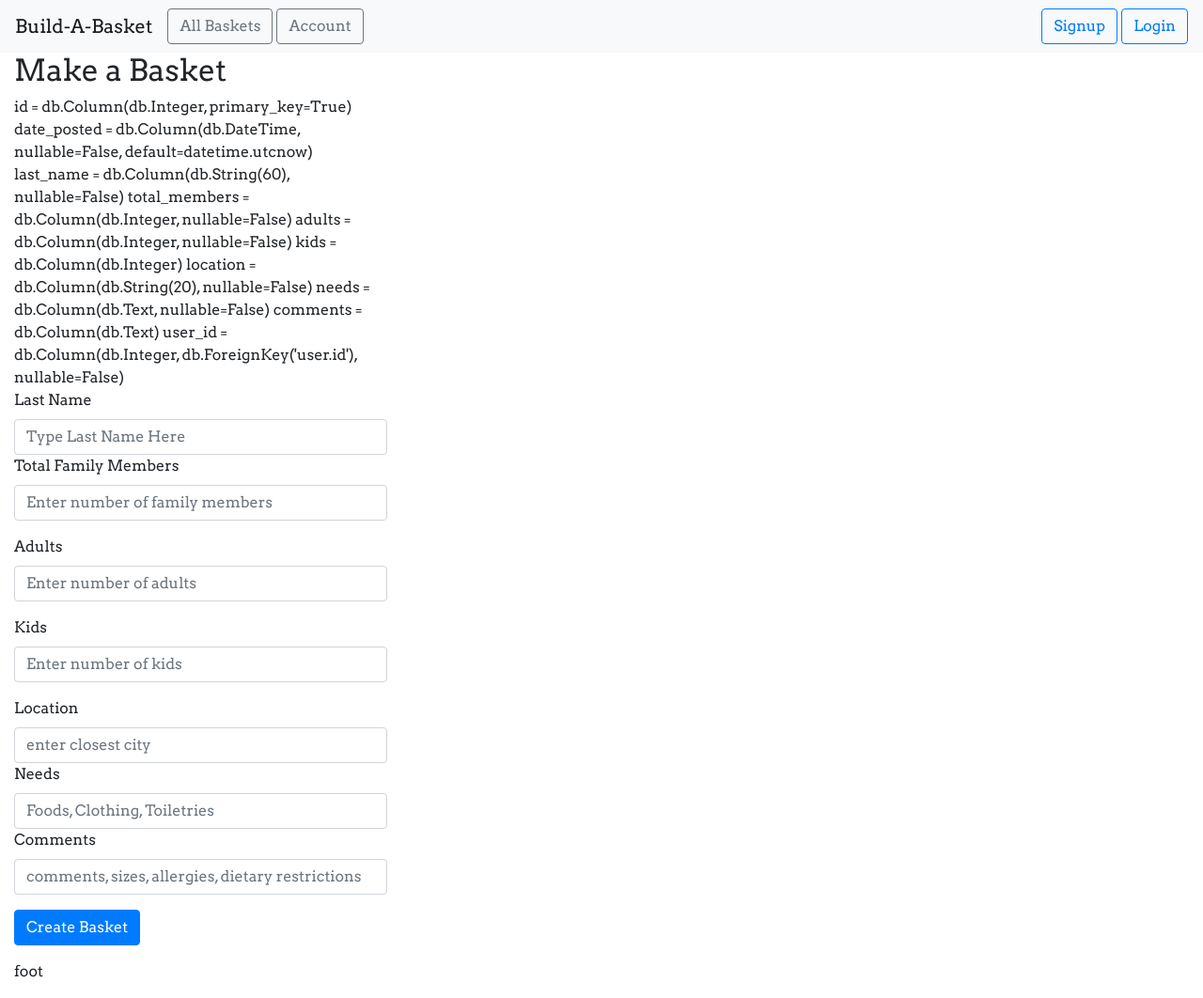
After one commit to tiyagallegos/Build_a_basket2, a Flask app: template build_a_basket/templates/create_basket.html in a window 1280 px wide. The commit adds this page. Shown: the whole page at 94% size. Run offline with Flask 2, Linux system fonts and the light colour scheme; the template is opened without the code that fills it, so the values that code supplies are empty; parts of the project's set-up code (start-up, migrations or seed data) failed here and were passed over; some libraries are stand-ins or nearby versions.

Commit message:
created CRU functions

```diff
--- a/build_a_basket/__init__.py
+++ b/build_a_basket/__init__.py
@@ -1,9 +1,10 @@
 #how to run the app FLASK_APP=build_a_basket auto look for create and
 #initial file that runs on the command flask run
-from flask import Flask
+from flask import Flask, request
 from flask_sqlalchemy import SQLAlchemy
+from flask_login import LoginManager
 
-db = SQLAlchemy
+db = SQLAlchemy()
 
 #basic structure of how to create an instatnce of flask app
 #only single instances go in init.py i.e. db, app creation etc
@@ -11,12 +12,21 @@ def create_app():
     app = Flask(__name__)
 
 #config app
-app.config['SECRET_KEY'] = 'secret-key'
-app.config['SQLALCHEMY_DATABASE_URI'] = 'sqlite:///db.sqlite'
+    app.config['SECRET_KEY'] = 'secret-key'
+    app.config['SQLALCHEMY_DATABASE_URI'] = 'sqlite:///db.sqlite'
 
 #initialize the app
-db.init_app(app)
+    db.init_app(app)
 
+    login_manager = LoginManager()
+    login_manager.login_view = 'auth.login'
+    login_manager.init_app(app)
+
+    from .models import User
+#flask login will know how to find specific user
+    @login_manager.user_loader
+    def load_user(user_id):
+        return User.query.get(int(user_id))
 #import instance (auth) of the blueprint, and register it
     from .auth import auth as auth_blueprint
     app.register_blueprint(auth_blueprint)
--- a/build_a_basket/templates/base.html
+++ b/build_a_basket/templates/base.html
@@ -101,14 +101,14 @@
           </li>
         </ul>
         <form class="form-inline my-2 my-lg-0">
-
+           {% if current_user.is_authenticated %}
             <a
               href="{{ url_for('main.about') }}"
               class="btn btn-outline-primary"
               role="button"
               >Create a Basket Request</a
             >
-
+            {% endif %} {% if not current_user.is_authenticated %}
             <a
               href="{{ url_for('auth.signup') }}"
               class="btn btn-outline-primary"
@@ -122,10 +122,19 @@
               style="margin-left: 4px;"
               >Login</a
             >
-
+            {% endif %} {% if current_user.is_authenticated %}
+            <a
+            href="{{ url_for('auth.logout') }}"
+            class="btn btn-outline-danger"
+            role="button"
+            style="margin-left: 4px;"
+            >Log Out</a
+          >
+          {% endif %}
           </form>
         </div>
       </nav>
       {% block content %} {% endblock %}
     </body>
+    <footer>foot</footer>
   </html>
--- /dev/null
+++ b/build_a_basket/templates/create_basket.html
@@ -0,0 +1,103 @@
+
+{% extends "base.html" %} {% block head %} {{ super() }}
+<link
+  rel="stylesheet"
+  href="{{ url_for('static', filename= 'extended_main.css') }}"
+/>
+{% endblock %} {% block content %}
+<div class="col-md-4 col-md-offset-4">
+  <form method="POST" action="/new">
+    <h2>Make a Basket</h2>
+    {% with messages = get_flashed_messages() %} {% if messages %}
+    <div class="notification is-danger">
+      {{ messages[0] }}
+    </div>
+    {% endif %} {% endwith %}
+    id = db.Column(db.Integer, primary_key=True)
+    date_posted = db.Column(db.DateTime, nullable=False, default=datetime.utcnow)
+    last_name = db.Column(db.String(60), nullable=False)
+    total_members = db.Column(db.Integer, nullable=False)
+    adults = db.Column(db.Integer, nullable=False)
+    kids = db.Column(db.Integer)
+    location = db.Column(db.String(20), nullable=False)
+    needs = db.Column(db.Text, nullable=False)
+    comments = db.Column(db.Text)
+    user_id = db.Column(db.Integer, db.ForeignKey('user.id'), nullable=False)
+    <div class="form-group">
+        <label for="comment">Last Name</label>
+        <input
+          type="text"
+          class="form-control"
+          id="last_name"
+          name="last_name"
+          aria-describedby="pushupHelp"
+          placeholder="Type Last Name Here"
+        />
+    <div class="form-group">
+      <label for="pushup">Total Family Members</label>
+      <input
+        type="number"
+        class="form-control"
+        id="total_members"
+        name="total_members"
+        aria-describedby="pushupHelp"
+        placeholder="Enter number of family members"
+      />
+    </div>
+    <div class="form-group">
+        <label for="pushup">Adults</label>
+        <input
+          type="number"
+          class="form-control"
+          id="adults"
+          name="adults"
+          aria-describedby="pushupHelp"
+          placeholder="Enter number of adults"
+        />
+      </div>
+      <div class="form-group">
+        <label for="pushup">Kids</label>
+        <input
+          type="number"
+          class="form-control"
+          id="kids"
+          name="kids"
+          aria-describedby="pushupHelp"
+          placeholder="Enter number of kids"
+        />
+      </div>
+    <div class="form-group">
+      <label for="comment">Location</label>
+      <input
+        type="text"
+        class="form-control"
+        id="location"
+        name="location"
+        aria-describedby="pushupHelp"
+        placeholder="enter closest city"
+      />
+      <div class="form-group">
+        <label for="comment">Needs</label>
+        <input
+          type="text"
+          class="form-control"
+          id="needs"
+          name="needs"
+          aria-describedby="pushupHelp"
+          placeholder="Foods, Clothing, Toiletries"
+        />
+        <div class="form-group">
+            <label for="comment">Comments</label>
+            <input
+              type="text"
+              class="form-control"
+              id="comments"
+              name="comments"
+              aria-describedby="pushupHelp"
+              placeholder="comments, sizes, allergies, dietary restrictions"
+            />
+    </div>
+    <button type="submit" class="btn btn-primary">Create Basket</button>
+  </form>
+</div>
+{% endblock %}
--- a/build_a_basket/templates/profile.html
+++ b/build_a_basket/templates/profile.html
@@ -6,5 +6,5 @@
 />
 {% endblock %}
 {% block content %}
-
+<h1>Welcome, {{ name }}!</h1>
 {% endblock %}
```
Also changed, not shown: build_a_basket/auth.py (+39 -14 lines), build_a_basket/main.py (+47 -1 lines), build_a_basket/models.py (+15 -2 lines), build_a_basket/templates/all_baskets.html (added, +9 -0 lines), build_a_basket/db.sqlite (added).
